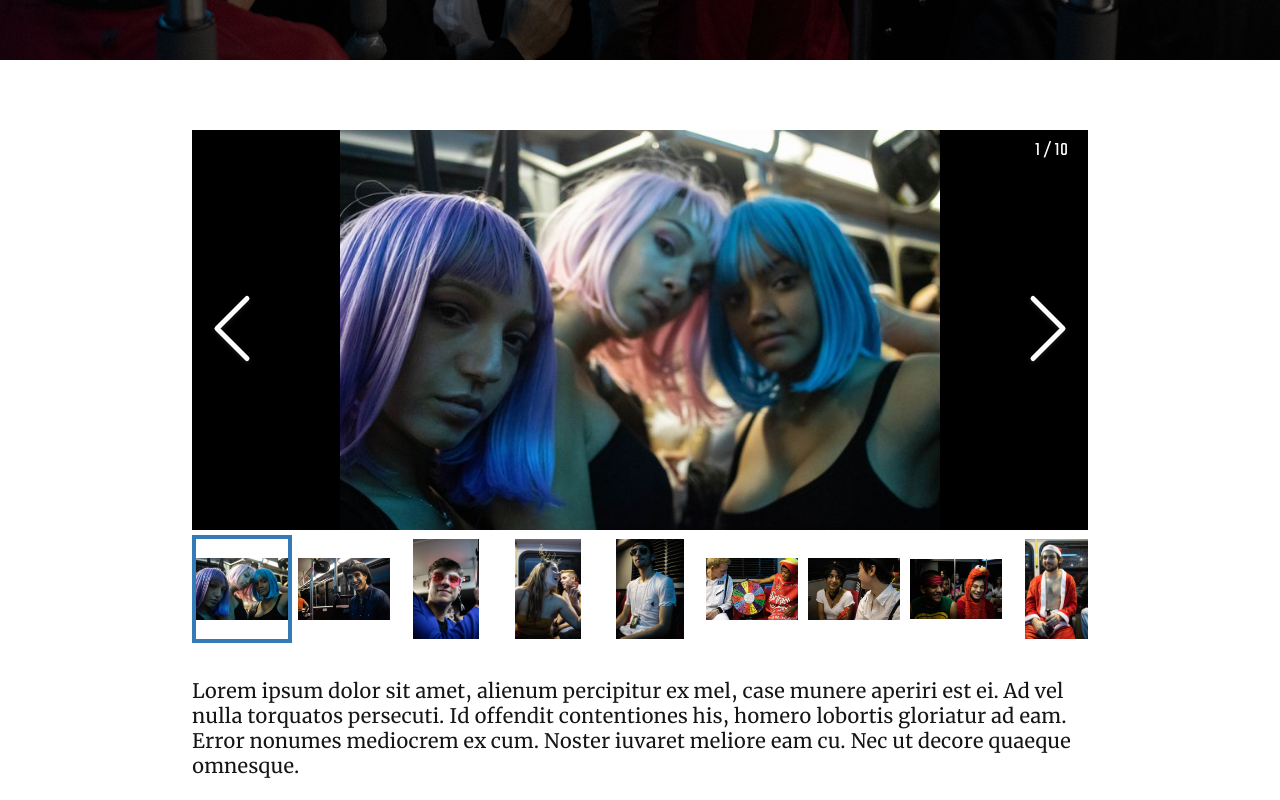
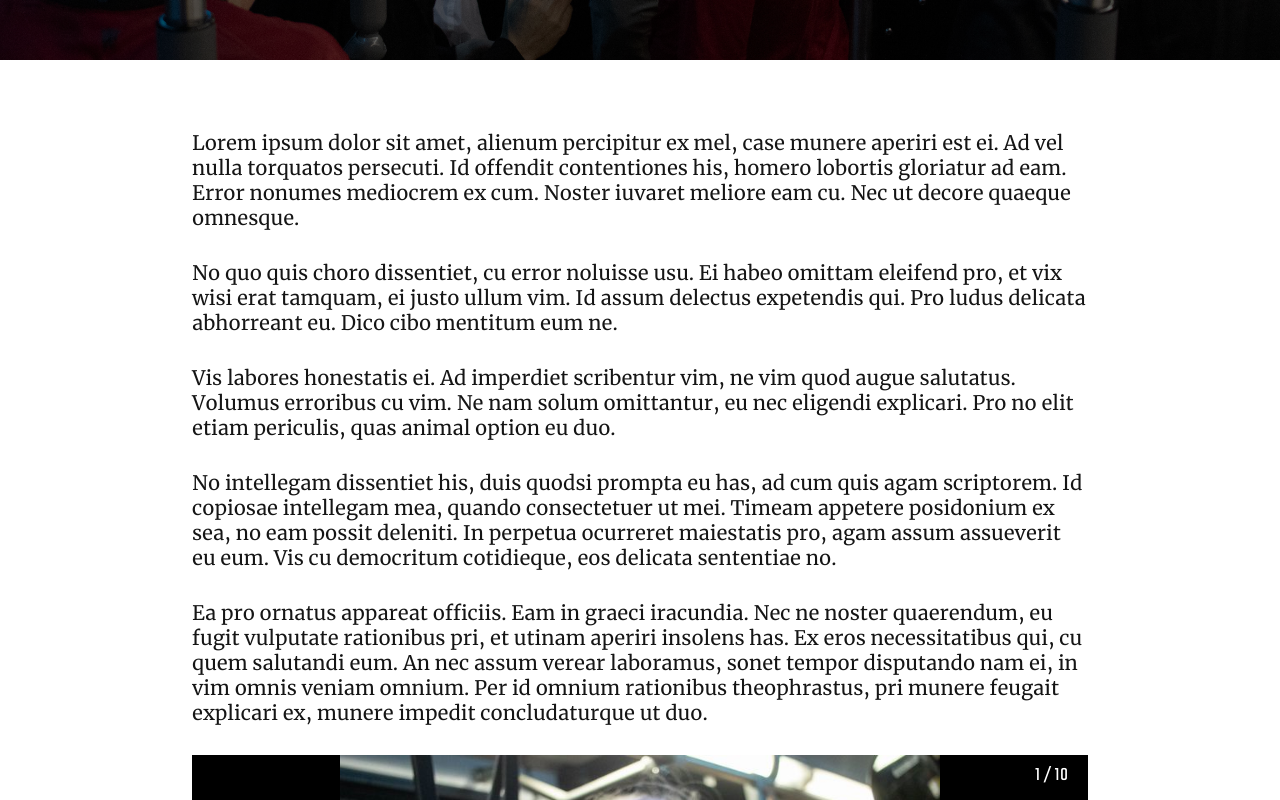
Before and after one commit to The-Diamondback-Lab/halloween-2019, a Next.js app: page / in a window 1280 px wide. Shown: the part 740-1540 px from the top of the page. Built offline with nearby package versions, Linux system fonts and the light colour scheme.

Commit message:
Changed positioning of gallery
Gallery is placed halfway between paragraphs

```diff
--- a/components/Content.jsx
+++ b/components/Content.jsx
@@ -33,20 +33,26 @@ export default class Content extends React.Component {
   }
 
   render() {
-    return (
-      <div id='article-content'>
-        <ImageGallery
+    let imageGallery = (<ImageGallery
       items={this.state.images}
       lazyLoad={true}
       showPlayButton={false}
       showFullscreenButton={false}
       showIndex={true}
-        />
-        {this.state.paragraphs.map((para, idx) => (
+    />);
+
+    let articleContent = this.state.paragraphs.map((para, idx) => (
       <p key={`content-paragraph-${idx}`} className='article-paragraph'>
         {para}
       </p>
-        ))}
+    ));
+
+    let insertIndex = Math.max(articleContent.length / 2, 0);
+    articleContent.splice(insertIndex, 0, imageGallery);
+
+    return (
+      <div id='article-content'>
+        {articleContent}
       </div>
     );
   }
```
Lines whose indentation alone changed are shown as unchanged.
